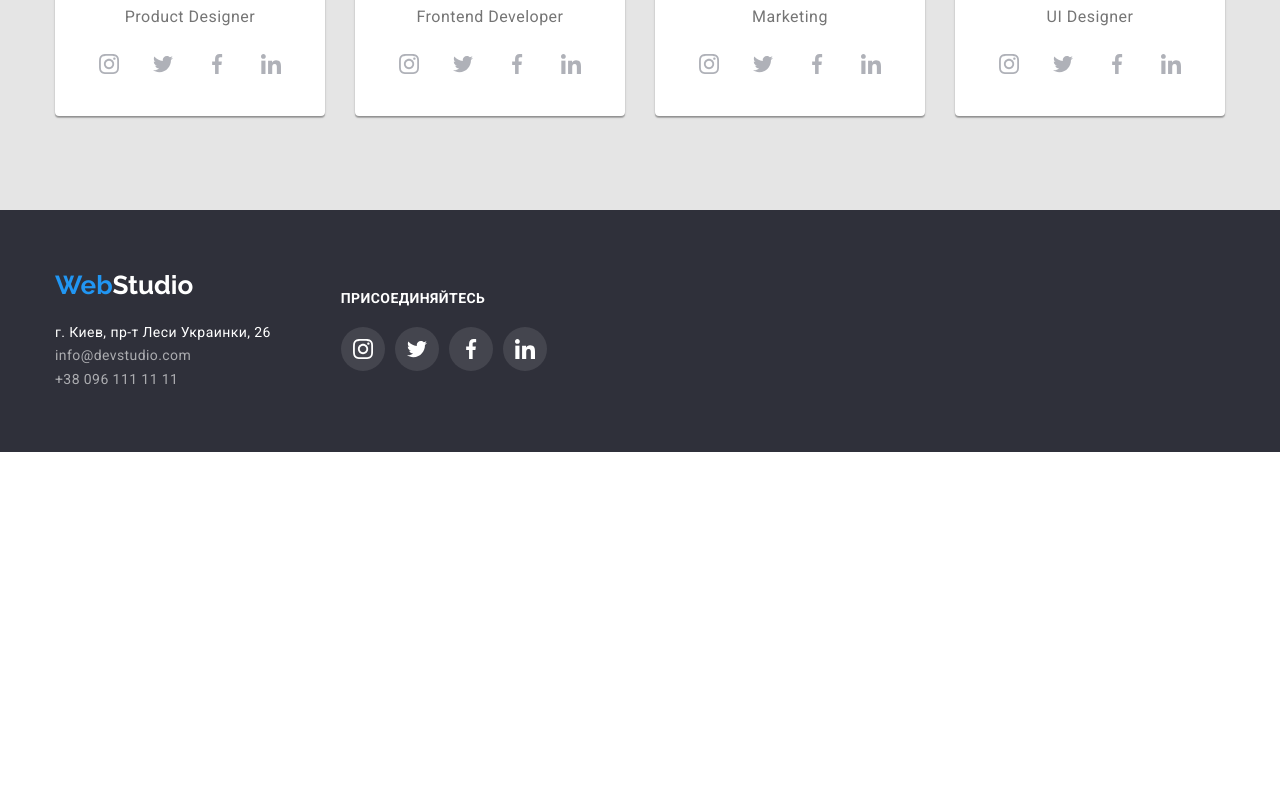
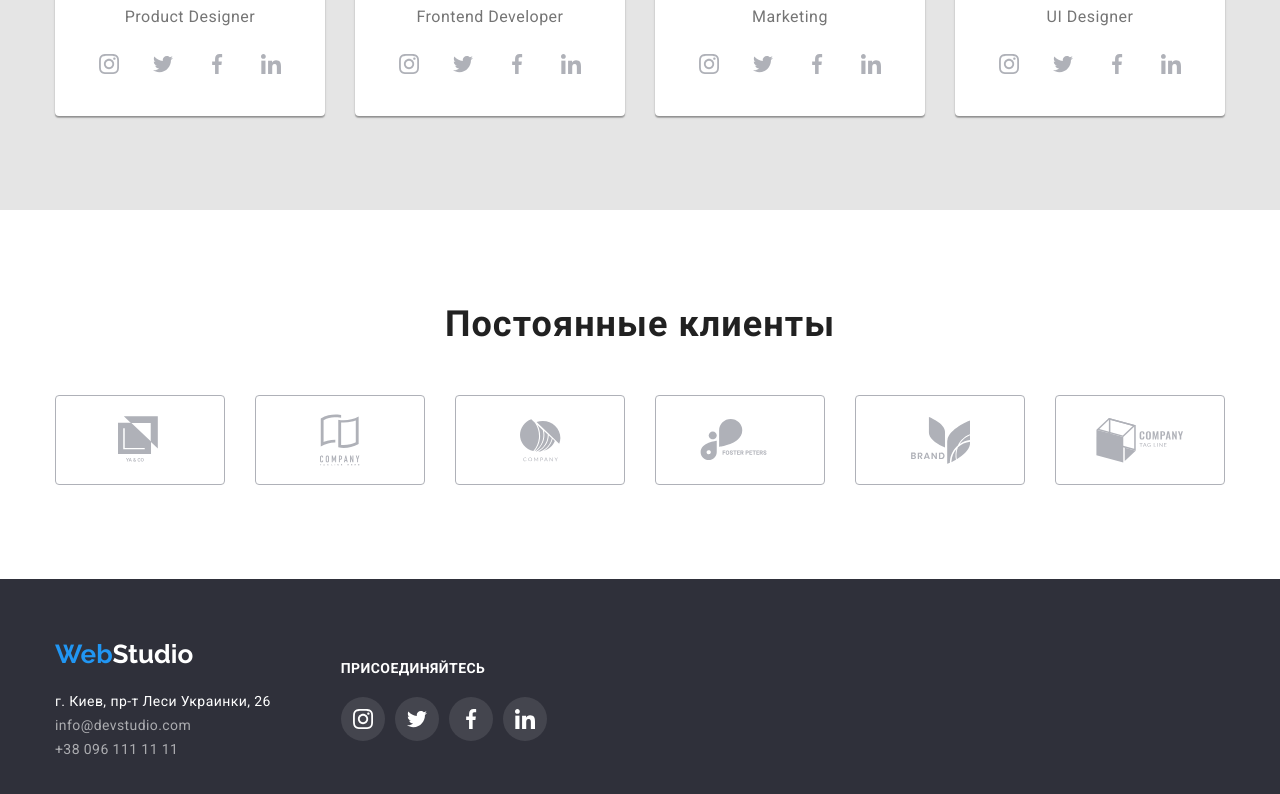
Before and after one commit to AndrL2311/goit-markup-hw-04, a plain HTML site: page index.html in a window 1280 px wide. Shown: the part 2102-2896 px from the top of the page. Before the commit the page ends 2554 px from the top, so only its background shows below. Drawn offline with nearby package versions, Linux system fonts and the light colour scheme.

Commit message:
Создал секцию Постоянные клиенты

```diff
--- a/css/styles.css
+++ b/css/styles.css
@@ -388,6 +388,87 @@ body {
 .button:focus {
   background-color: var(--botton-accent-color);
 }
+/* Начало секция Постоянные клиенты */
+.sektion-klient {
+  padding-top: 94px;
+  padding-bottom: 94px;
+}
+.title-klient {
+  font-weight: 700;
+  font-size: 36px;
+  line-height: 1.16;
+  text-align: center;
+  letter-spacing: 0.03em;
+  color: #212121;
+
+  margin-top: 0;
+  margin-bottom: 50px;
+}
+.svg-icon-logo-1 {
+  width: 44px;
+  height: 49px;
+}
+.svg-icon-logo-2 {
+  width: 40px;
+  height: 52px;
+}
+.svg-icon-logo-3 {
+  width: 41px;
+  height: 43px;
+}
+.svg-icon-logo-4 {
+  width: 80px;
+  height: 42px;
+}
+.svg-icon-logo-5 {
+  width: 59px;
+  height: 47px;
+}
+.svg-icon-logo-6 {
+  width: 88px;
+  height: 45px;
+}
+
+.svg-icon {
+  fill: #afb1b8;
+}
+.link-klient {
+  display: flex;
+  justify-content: center;
+  align-items: center;
+  width: 170px;
+  height: 90px;
+  background-color: var(--color1);
+  border: 1px solid #afb1b8;
+  box-sizing: border-box;
+  border-radius: 4px;
+}
+
+.list-klient {
+  display: flex;
+  justify-content: center;
+  padding: 0px;
+  margin: 0px;
+  list-style-type: none;
+  padding-top: 0;
+  padding-bottom: 0;
+}
+
+.item-klient:not(:first-child) {
+  margin-left: 30px;
+}
+
+.link-klient:hover,
+.link-klient:focus {
+  border: 1px solid var(--accent-color);
+}
+.link-klient:hover .svg-icon,
+.link-klient:focus .svg-icon {
+  /*  */
+  fill: var(--accent-color);
+}
+
+/* Конец секция Постоянные клиенты */
 /*Конец main index.html*/
 
 /* footer */
--- a/index.html
+++ b/index.html
@@ -244,6 +244,43 @@
             </ul>
             </div>
         </section>
+ <section class="sektion-klient">
+    <div class="container">
+     <h2 class="title-klient" >Постоянные клиенты</h2>
+    <ul class="list-klient list">
+        <li class="item-klient"><a class="link-klient" href="" target="_blank" rel="noopen noreferrer">
+                <svg class="svg-icon-logo-1 svg-icon">
+                    <use href="./images/sprite.svg#icon-logo-1"></use>
+                </svg>
+            </a></li>
+        <li class="item-klient"><a class="link-klient" href="" target="_blank" rel="noopen noreferrer">
+                <svg class="svg-icon-logo-2 svg-icon">
+                    <use href="./images/sprite.svg#icon-logo-2"></use>
+                </svg>
+            </a></li>
+        <li class="item-klient"><a class="link-klient" href="" target="_blank" rel="noopen noreferrer">
+                <svg class="svg-icon-logo-3 svg-icon">
+                    <use href="./images/sprite.svg#icon-logo-3"></use>
+                </svg>
+            </a></li>
+        <li class="item-klient"><a class="link-klient" href="" target="_blank" rel="noopen noreferrer">
+                <svg class="svg-icon-logo-4 svg-icon">
+                    <use href="./images/sprite.svg#icon-logo-4"></use>
+                </svg>
+            </a></li>
+        <li class="item-klient"><a class="link-klient" href="" target="_blank" rel="noopen noreferrer">
+                <svg class="svg-icon-logo-5 svg-icon">
+                    <use href="./images/sprite.svg#icon-logo-5"></use>
+                </svg>
+            </a></li>
+        <li class="item-klient"><a class="link-klient" href="" target="_blank" rel="noopen noreferrer">
+                <svg class="svg-icon-logo-6 svg-icon">
+                    <use href="./images/sprite.svg#icon-logo-6"></use>
+                </svg>
+            </a></li>
+    </ul>
+    </div>
+ </section>
     </main>
 
     <footer class="footer">
```
